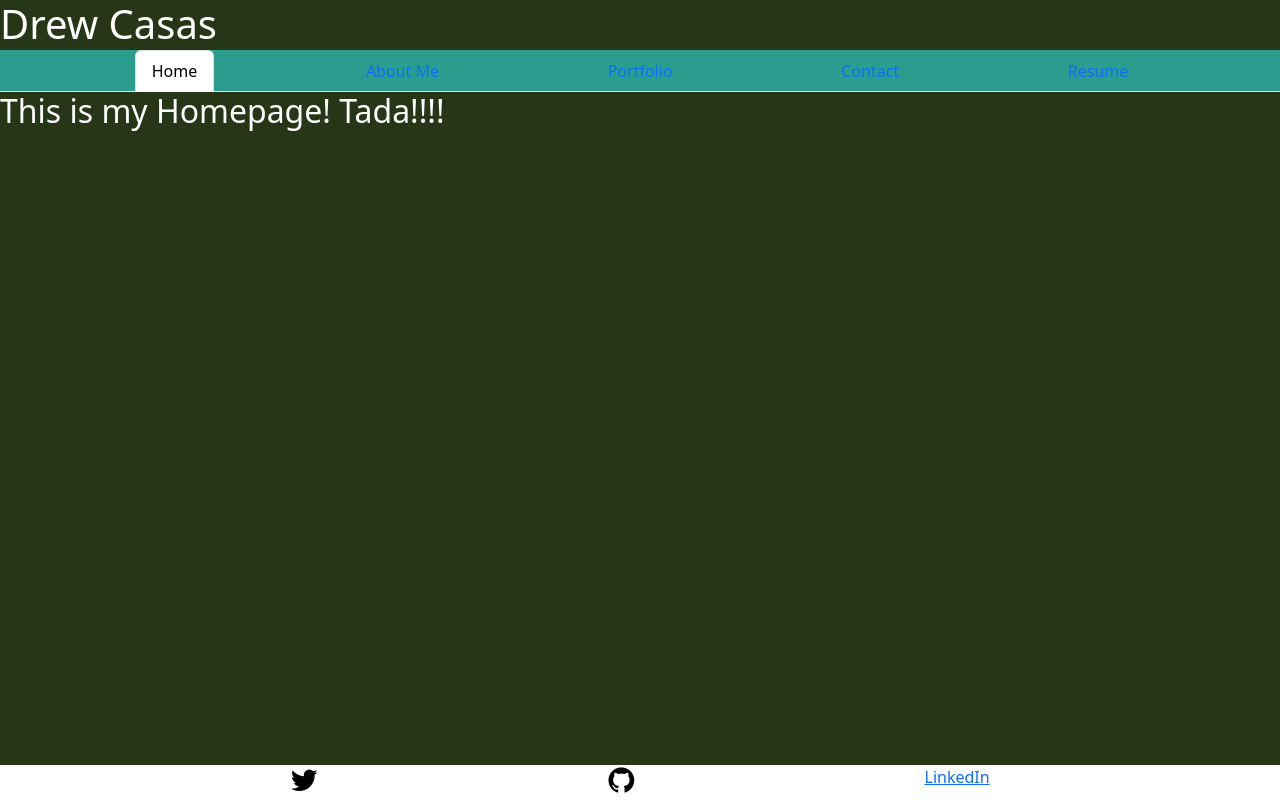
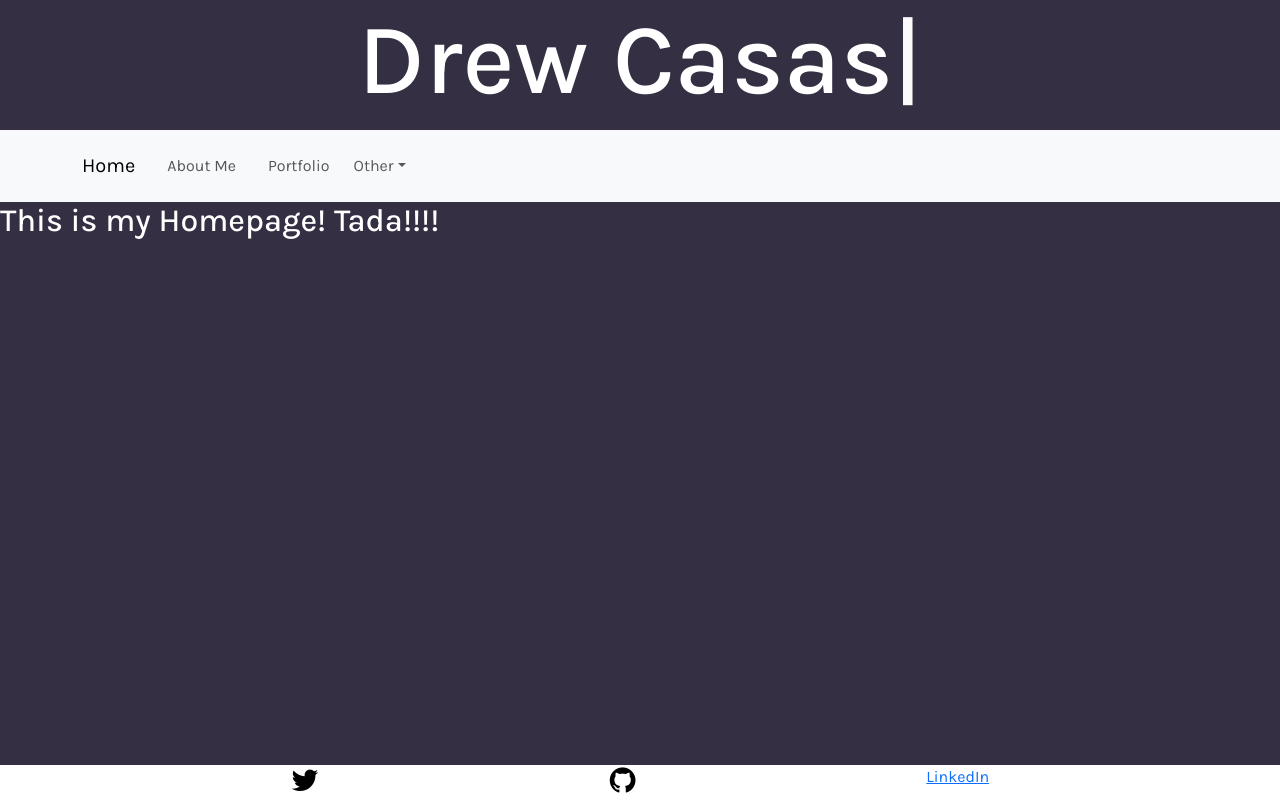
Before and after one commit to drewhouses/react-portfolio, a React (Vite) app: page / in a window 1280 px wide. Built offline with nearby package versions, Linux system fonts and the light colour scheme.

Commit message:
Changed color scheme, navbar is now react-navbar

```diff
--- a/index.html
+++ b/index.html
@@ -9,6 +9,12 @@
     />
     <link rel="sytlesheet" href="./src/assets/style/App.css" />
     <meta name="viewport" content="width=device-width, initial-scale=1.0" />
+    <link rel="preconnect" href="https://fonts.googleapis.com" />
+    <link rel="preconnect" href="https://fonts.gstatic.com" crossorigin />
+    <link
+      href="https://fonts.googleapis.com/css2?family=Karla:ital,wght@0,200..800;1,200..800&family=Montserrat:ital,wght@0,100..900;1,100..900&display=swap"
+      rel="stylesheet"
+    />
     <title>React Portfolio</title>
   </head>
   <body>
--- a/package.json
+++ b/package.json
@@ -16,7 +16,9 @@
     "react": "^18.2.0",
     "react-bootstrap": "^2.10.0",
     "react-dom": "^18.2.0",
-    "react-router-dom": "^6.21.3"
+    "react-router-dom": "^6.21.3",
+    "react-typed": "^2.0.12",
+    "typewriter-effect": "^2.21.0"
   },
   "devDependencies": {
     "@types/react": "^18.2.15",
--- a/src/assets/style/App.css
+++ b/src/assets/style/App.css
@@ -1,25 +1,38 @@
+* {
+  font-family: "Karla", sans-serif;
+  font-optical-sizing: auto;
+  font-weight: <weight>;
+  font-style: normal;
+}
+
 .header {
-  background-color: #283618;
+  background-color: #352f44;
   margin-top: 0px;
-  margin-bottom: 0px;
-  height: 50px;
+  margin-bottom: 50px;
+  height: 80px;
   align-items: center;
   color: white;
+  text-align: center;
+  font-size: 100px;
 }
 
 html {
-  background-color: #283618;
+  background-color: #352f44;
+}
+
+.nav-dropdown {
+  margin-top: 8px;
 }
 
 #root {
-  background-color: #283618;
+  background-color: #352f44;
   color: white;
 }
 
 .nav {
   display: flex;
   justify-content: space-evenly;
-  background-color: #2a9d8f;
+  background-color: #352f44;
 }
 
 .nav ul {
--- a/src/components/Header.jsx
+++ b/src/components/Header.jsx
@@ -1,9 +1,16 @@
 import Navigation from "./Navigation";
+import { ReactTyped } from "react-typed";
 
 function Header() {
   return (
     <>
-      <h1 className="header">Drew Casas</h1>
+      <h1 className="header">
+        <ReactTyped
+          strings={["Drew Casas"]}
+          typeSpeed={100}
+          showCursor={true}
+        ></ReactTyped>
+      </h1>
       <Navigation />
     </>
   );
--- a/src/components/Navigation.jsx
+++ b/src/components/Navigation.jsx
@@ -1,36 +1,55 @@
 import { Link, useLocation } from "react-router-dom";
 import Nav from "react-bootstrap/Nav";
+import Container from "react-bootstrap/Container";
+import Navbar from "react-bootstrap/Navbar";
+import NavDropdown from "react-bootstrap/NavDropdown";
 
 function Navigation() {
   const currentPage = useLocation().pathname;
 
   return (
-    <ul className="nav nav-tabs">
-      <li className="nav-item">
+    <Navbar expand="lg" className="bg-body-tertiary">
+      <Container>
+        <Navbar.Brand href="#home">
+          {" "}
           <Link
             to="/"
             className={currentPage === "/" ? "nav-link active" : "nav-link"}
           >
             Home
           </Link>
-      </li>
-      <li className="nav-item">
+        </Navbar.Brand>
+        <Navbar.Toggle aria-controls="basic-navbar-nav" />
+        <Navbar.Collapse id="basic-navbar-nav">
+          <Nav className="me-auto">
+            <Nav.Link href="#link">
               <Link
                 to="/About"
-          className={currentPage === "/About" ? "nav-link active" : "nav-link"}
+                className={
+                  currentPage === "/About" ? "nav-link active" : "nav-link"
+                }
               >
                 About Me
               </Link>
-      </li>
-      <li className="nav-item">
+            </Nav.Link>
+            <Nav.Link>
+              {" "}
               <Link
                 to="/Portfolio"
-          className={currentPage === "/Blog" ? "nav-link active" : "nav-link"}
+                className={
+                  currentPage === "/Blog" ? "nav-link active" : "nav-link"
+                }
               >
                 Portfolio
               </Link>
-      </li>
-      <li className="nav-item">
+            </Nav.Link>
+            <NavDropdown
+              className="nav-dropdown"
+              title="Other"
+              id="basic-nav-dropdown"
+            >
+              <NavDropdown.Item href="#action/3.1">
+                {" "}
                 <Link
                   to="/Contact"
                   className={
@@ -39,8 +58,9 @@ function Navigation() {
                 >
                   Contact
                 </Link>
-      </li>
-      <li className="nav-item">
+              </NavDropdown.Item>
+              <NavDropdown.Divider />
+              <NavDropdown.Item href="#action/3.4">
                 <Link
                   to="/Resume"
                   className={
@@ -49,8 +69,12 @@ function Navigation() {
                 >
                   Resume
                 </Link>
-      </li>
-    </ul>
+              </NavDropdown.Item>
+            </NavDropdown>
+          </Nav>
+        </Navbar.Collapse>
+      </Container>
+    </Navbar>
   );
 }
 
```
Also changed, not shown: 2 other files (tests, documents, lock files or other folders). Lines whose indentation alone changed are shown as unchanged.
